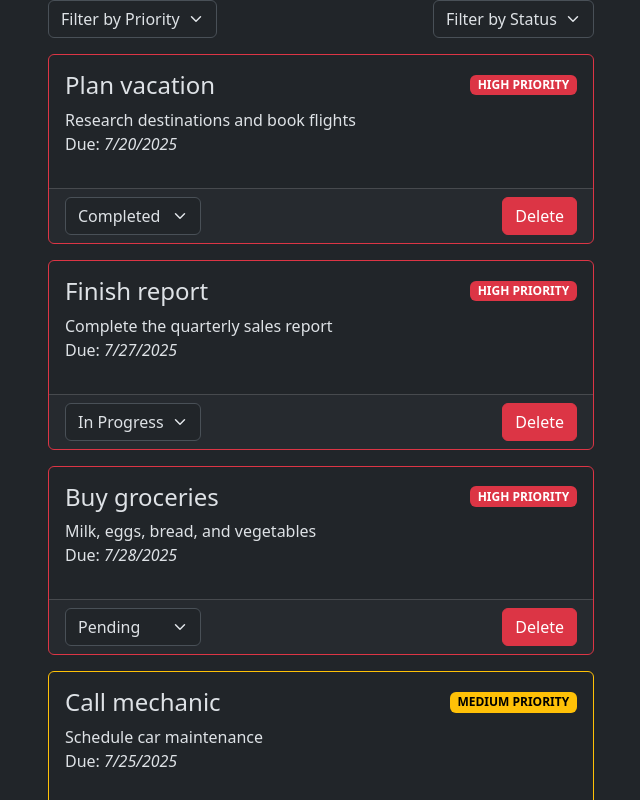
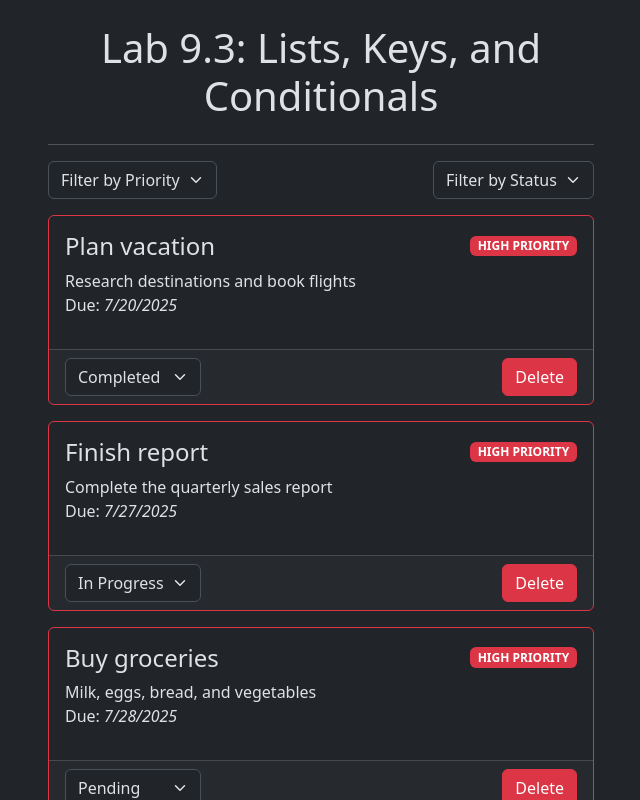
Before and after one commit to hirekarl/lab_9.3_lists_keys_conditionals, a React (Vite) app in the folder task-manager/: page / in a window 1280 px wide. Shown: the top 800 px of the page, without its empty margins (319-959 px from the left). Built offline with nearby package versions, Linux system fonts and the light colour scheme.

Commit message:
Implemented Header, added preview image.

```diff
--- a/task-manager/src/App.tsx
+++ b/task-manager/src/App.tsx
@@ -6,6 +6,7 @@ import type {
   TaskStatus,
   TaskStatusFilter,
 } from "./types"
+import Header from "./components/Header/Header"
 import TaskFilter from "./components/TaskFilter/TaskFilter"
 import TaskList from "./components/TaskList/TaskList"
 
@@ -48,6 +49,7 @@ function App(): ReactNode {
 
   return (
     <div className="container">
+      <Header />
       <TaskFilter onFilterChange={handleFilter} />
       <TaskList
         tasks={tasks.filter((t) => visibleTaskIds.includes(t.id))}
--- /dev/null
+++ b/task-manager/src/components/Header/Header.tsx
@@ -0,0 +1,12 @@
+import type { ReactNode } from "react"
+
+export default function Header(): ReactNode {
+  return (
+    <div className="row">
+      <div className="col-md-6 offset-md-3 col-sm-10 offset-sm-1 text-center">
+        <h1 className="my-4">Lab 9.3: Lists, Keys, and Conditionals</h1>
+        <hr />
+      </div>
+    </div>
+  )
+}
```
Also changed, not shown: 1 other file (tests, documents, lock files or other folders).
